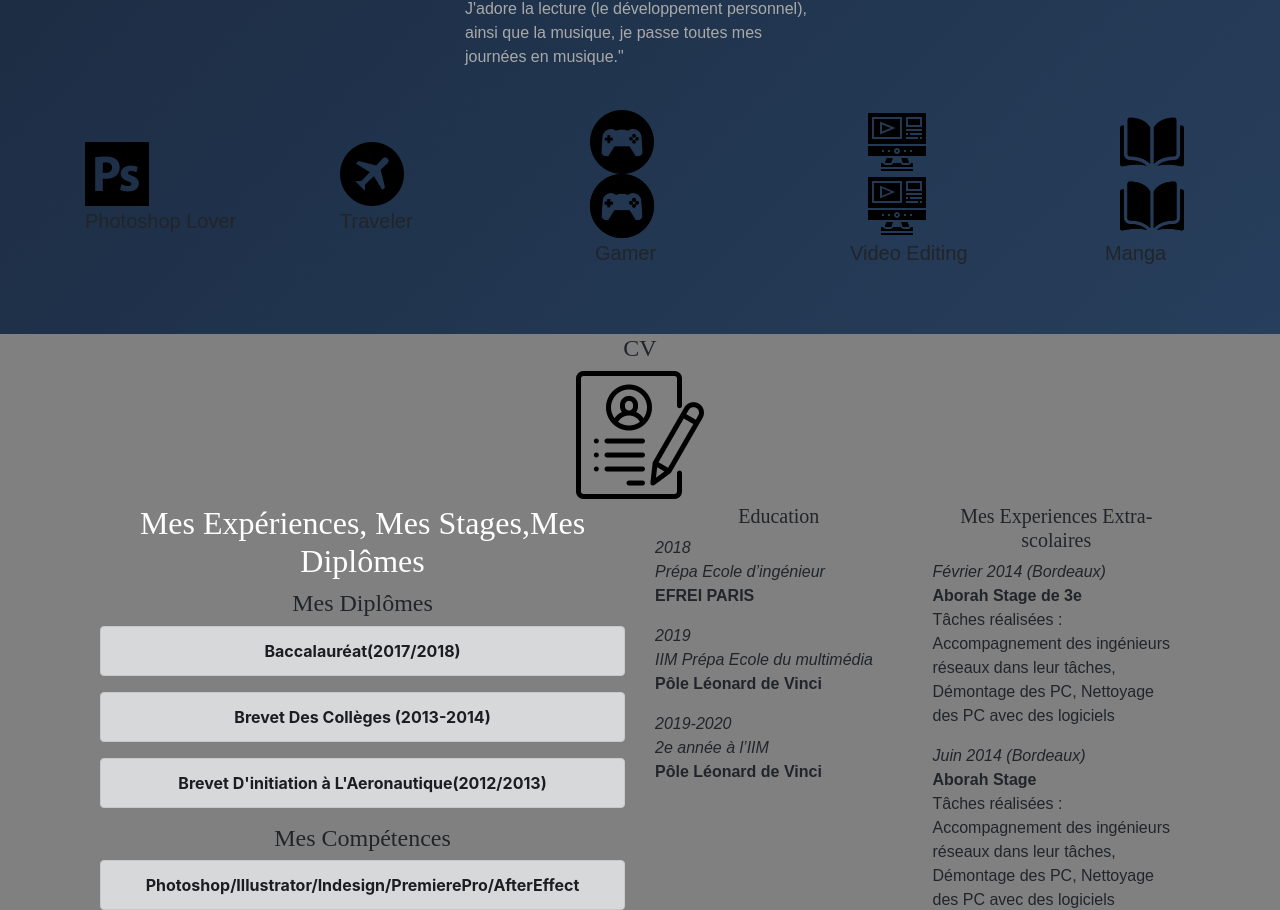
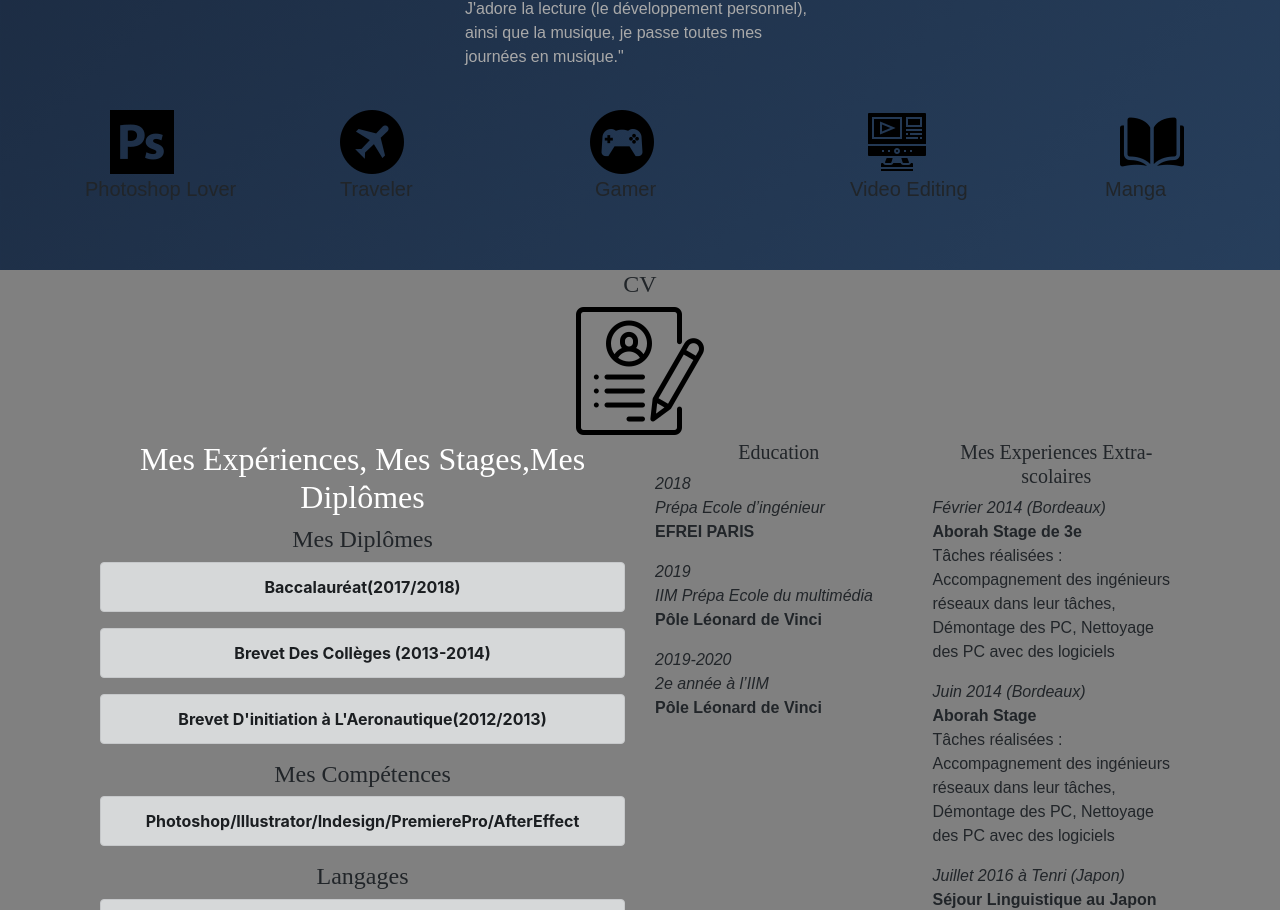
Before and after one commit to ToshhM/Portefolio, a plain HTML site: page index.html in a window 1280 px wide. Shown: the part 1325-2235 px from the top of the page. Drawn offline with nearby package versions, Linux system fonts and the light colour scheme; some packages are replaced by stand-ins of ours; a script that the page names is missing; files whose address does not match are found by name.

Commit message:
col md css

```diff
--- a/portefolio.css
+++ b/portefolio.css
@@ -78,6 +78,7 @@ body{
     margin-bottom: 50px;
     }
 .LogoP
+{   text-align: center;
     height: auto;
     display: block;
     margin: 0 auto;
@@ -85,33 +86,32 @@ body{
 }
 .Avion
 {
-    height: 64px;
-    width: 64px;
+    height: auto;
+    display: block;
+    margin: 0 auto;
+    margin-left:0px;
 
 }
 .Game
 {
-    text-align:;
-    height: 64px;
-    width: 64px;
-    background-image: url(gamepad.png);
+    height: auto;
+    display: block;
+    margin: 0 auto;
     margin-left: -5px;
 }
 .Video
 {
-    text-align:;
-    height: 64px;
-    width: 64px;
-    background-image: url(video.png);
+    height: auto;
+    display: block;
+    margin: 0 auto;
     margin-left: 15px;
 }
 
 .Manga
 {
-    text-align:;
-    height: 64px;
-    width: 64px;
-    background-image: url(manga.png);
+    height: auto;
+    display: block;
+    margin: 0 auto;
     margin-left: 15px;
 }
  .LogoP > p {
```
